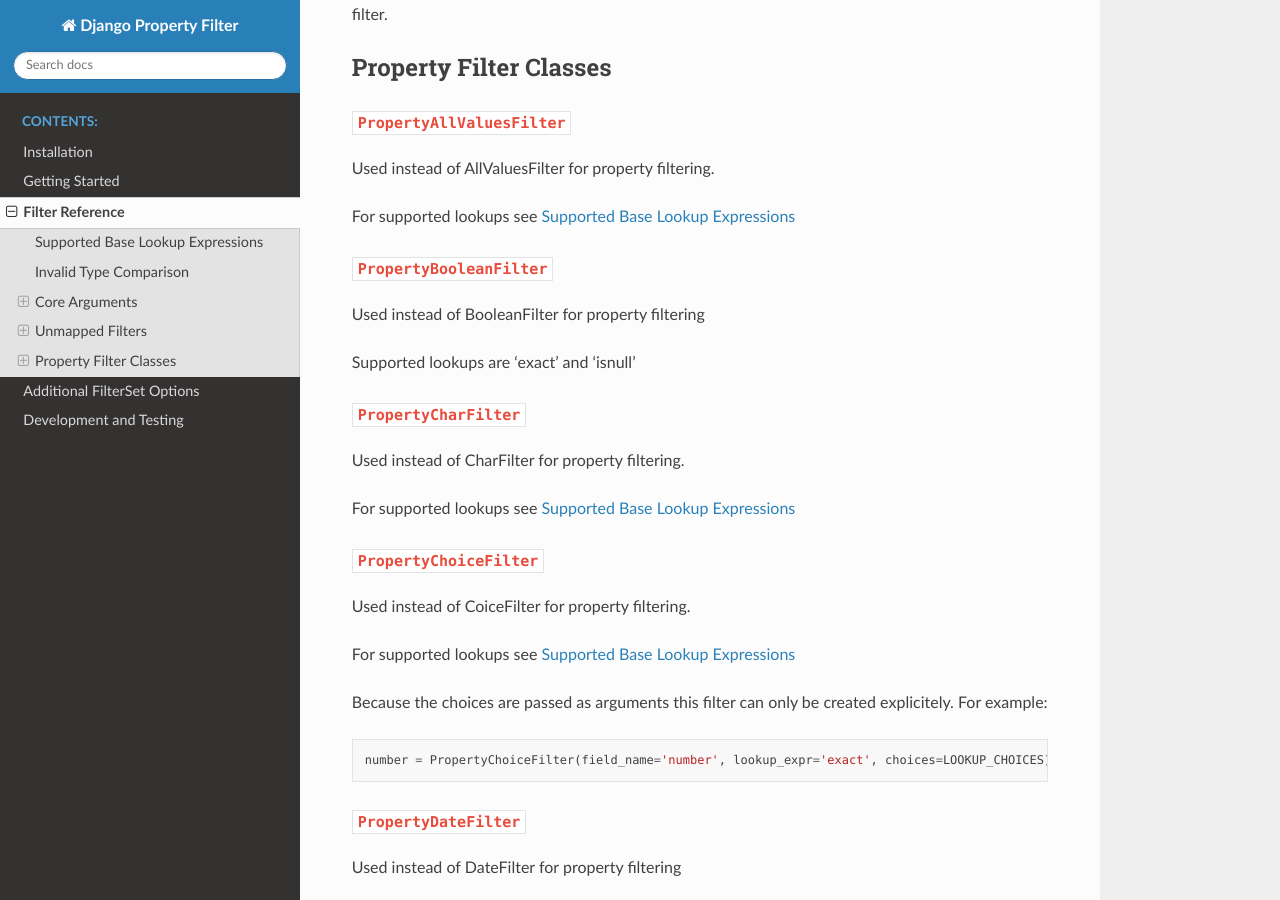
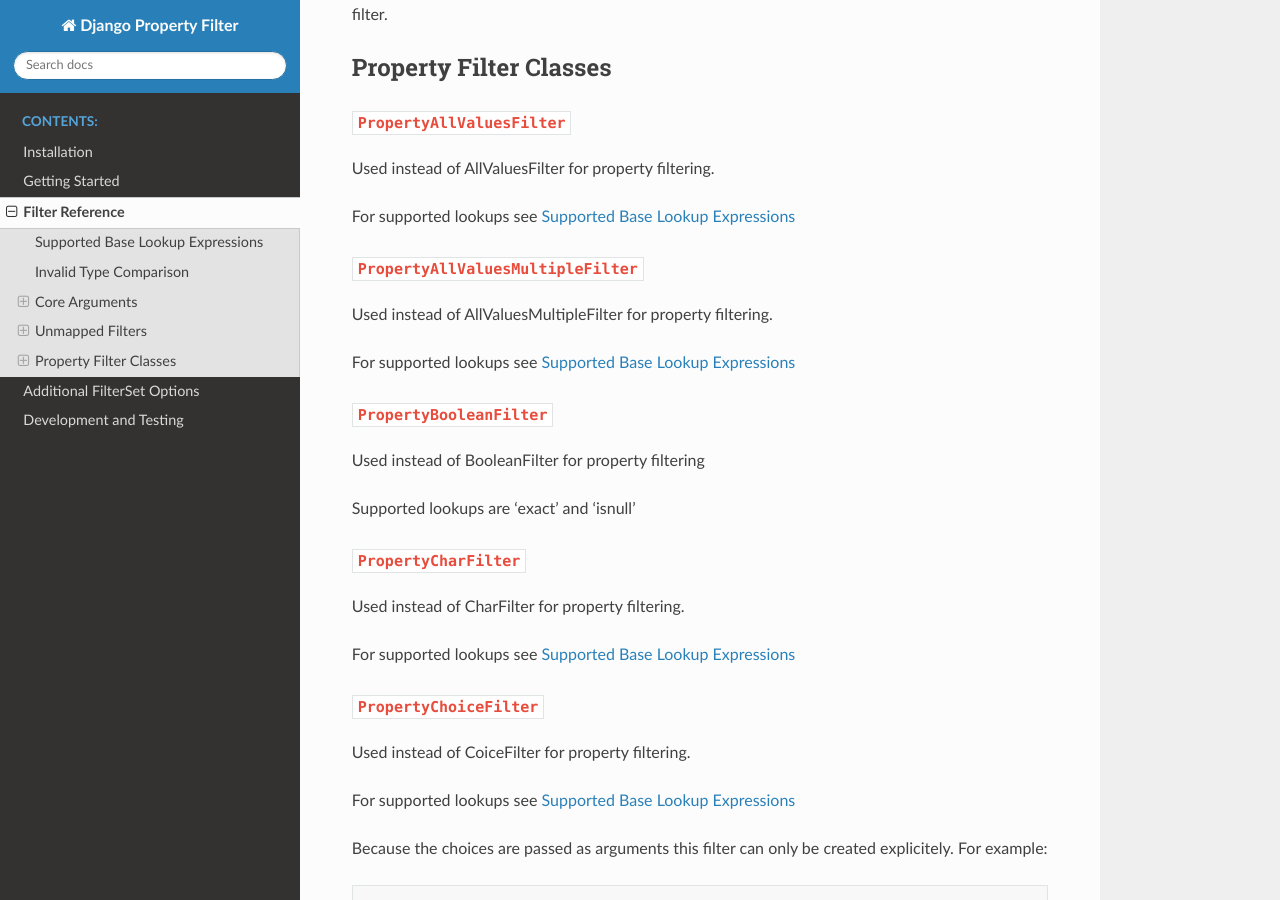
Before and after one commit to ericziethen/django-property-filter, a Sphinx documentation site: the page built from docs/source/ref/filters.rst, in a window 1280 px wide and 900 px high, scrolled down 1530 px. Built offline with Sphinx 7.4.7 and the Read the Docs theme 2.0.0, drawn with Linux system fonts in a browser that asks for light colours; pages that are not in the unit, such as notebooks, are missing from menus.

Commit message:
Documentation

```diff
--- a/docs/source/ref/filters.rst
+++ b/docs/source/ref/filters.rst
@@ -80,6 +80,13 @@
 ~~~~~~~~~~~~~~~~~~~~~~~~~~~
 
 Used instead of AllValuesFilter for property filtering.
+
+For supported lookups see :ref:`base_lookups`
+
+``PropertyAllValuesMultipleFilter``
+~~~~~~~~~~~~~~~~~~~~~~~~~~~~~~~~~~~
+
+Used instead of AllValuesMultipleFilter for property filtering.
 
 For supported lookups see :ref:`base_lookups`
 
```
